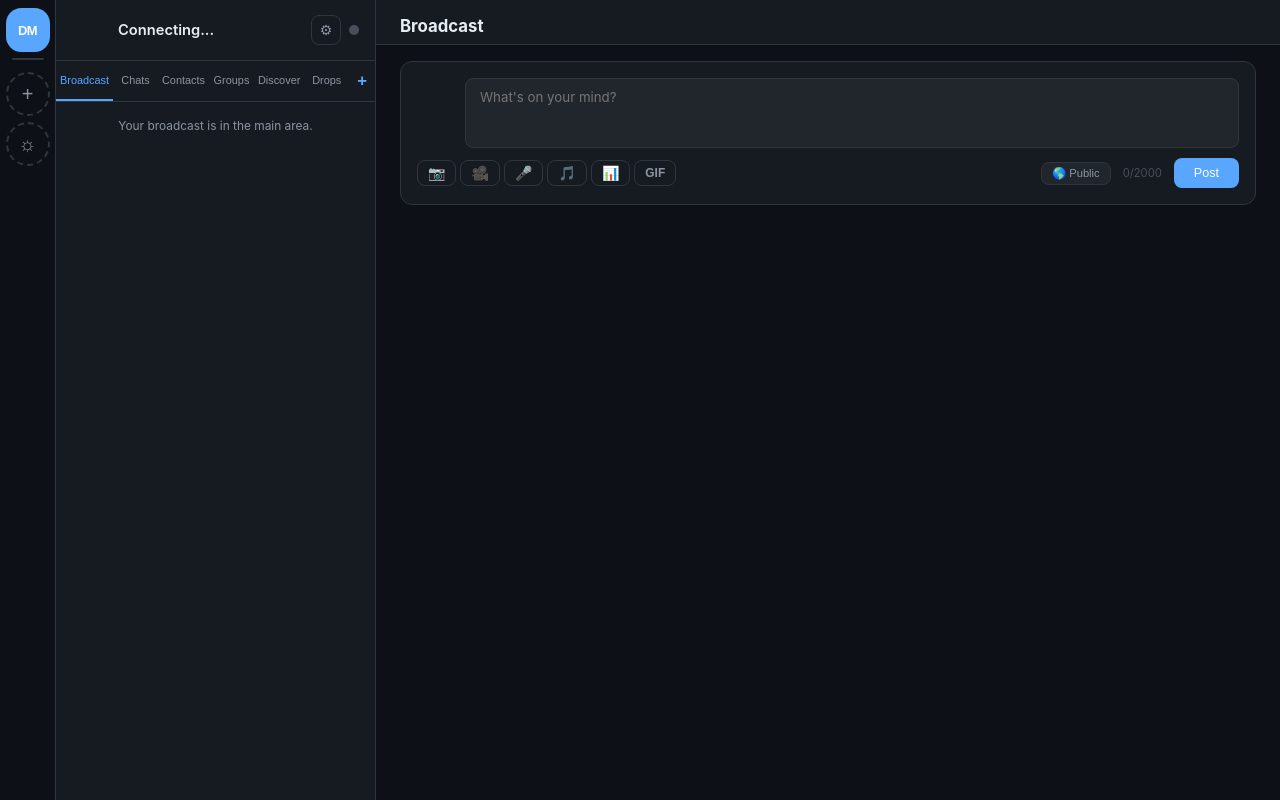
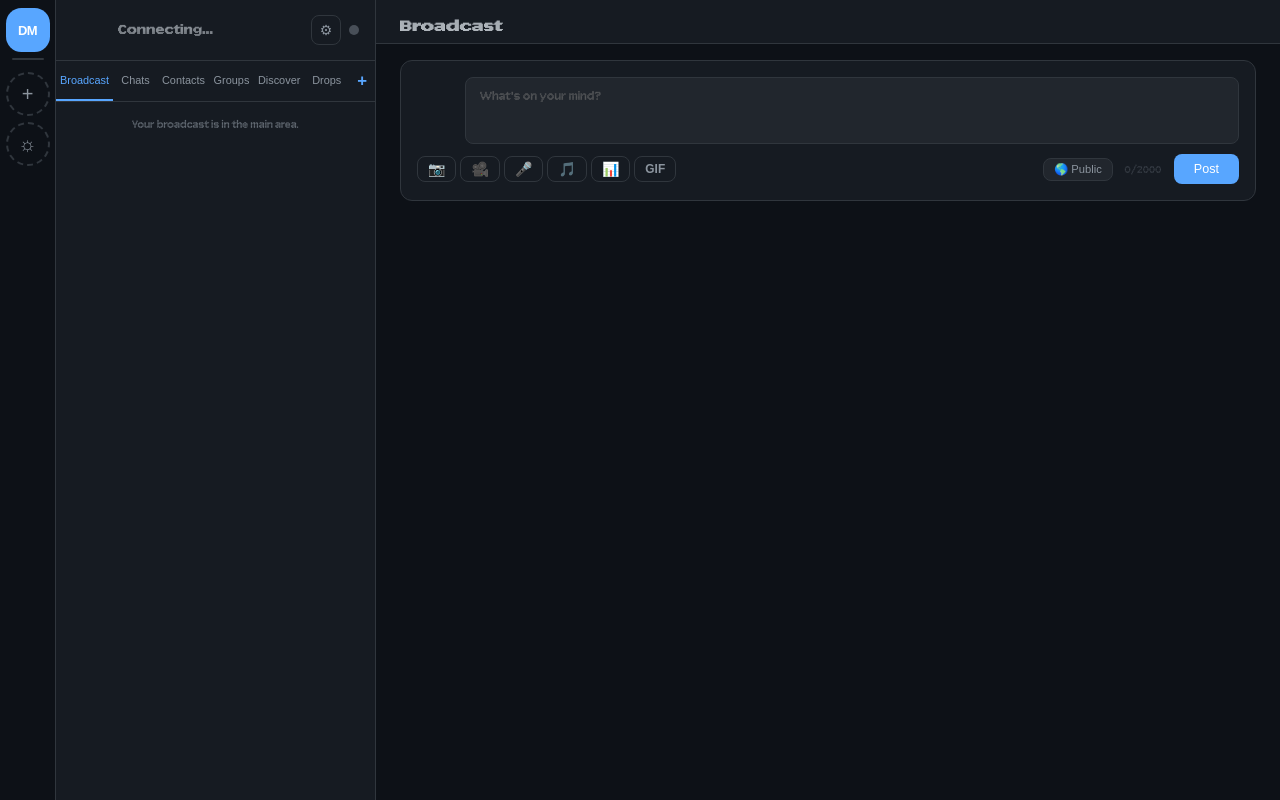
Before and after one commit to Jaguwa/OpenDescent, an Electron app: page frontend/index.html in a window 1280 px wide. Drawn offline with Linux system fonts and the light colour scheme.

Commit message:
Add Array font family as default app font
- Array Regular/Semibold/Bold + Wide variants (woff2)
- Set Array as default body font with system fallbacks
- Added Array Wide as customization option in Settings

```diff
--- a/frontend/index.html
+++ b/frontend/index.html
@@ -359,7 +359,8 @@
         <div class="settings-section">
           <h4>Font Family</h4>
           <select id="setting-font-family" style="width:100%">
-            <option value="">System Default</option>
+            <option value="">Array (Default)</option>
+            <option value="'Array Wide', 'Array', sans-serif">Array Wide</option>
             <option value="'Segoe UI', 'Avenir', system-ui, sans-serif">Rounded</option>
             <option value="Georgia, 'Times New Roman', serif">Serif</option>
             <option value="'Cascadia Code', 'Fira Code', 'Courier New', monospace">Mono</option>
--- a/frontend/style.css
+++ b/frontend/style.css
@@ -1,4 +1,48 @@
 /* ─── OpenDescent Frontend ─────────────────────────────────────────────── */
+
+/* ─── Array Font Family ───────────────────────────────────────────────── */
+@font-face {
+  font-family: 'Array';
+  src: url('fonts/Array-Regular.woff2') format('woff2');
+  font-weight: 400;
+  font-style: normal;
+  font-display: swap;
+}
+@font-face {
+  font-family: 'Array';
+  src: url('fonts/Array-Semibold.woff2') format('woff2');
+  font-weight: 600;
+  font-style: normal;
+  font-display: swap;
+}
+@font-face {
+  font-family: 'Array';
+  src: url('fonts/Array-Bold.woff2') format('woff2');
+  font-weight: 700;
+  font-style: normal;
+  font-display: swap;
+}
+@font-face {
+  font-family: 'Array Wide';
+  src: url('fonts/Array-Wide.woff2') format('woff2');
+  font-weight: 400;
+  font-style: normal;
+  font-display: swap;
+}
+@font-face {
+  font-family: 'Array Wide';
+  src: url('fonts/Array-SemiboldWide.woff2') format('woff2');
+  font-weight: 600;
+  font-style: normal;
+  font-display: swap;
+}
+@font-face {
+  font-family: 'Array Wide';
+  src: url('fonts/Array-BoldWide.woff2') format('woff2');
+  font-weight: 700;
+  font-style: normal;
+  font-display: swap;
+}
 
 :root {
   --bg-primary: #0d1117;
@@ -28,7 +72,7 @@
 }
 
 body {
-  font-family: -apple-system, BlinkMacSystemFont, 'Segoe UI', Roboto, Oxygen, sans-serif;
+  font-family: 'Array', -apple-system, BlinkMacSystemFont, 'Segoe UI', Roboto, Oxygen, sans-serif;
   background: var(--bg-primary);
   color: var(--text-primary);
   height: 100vh;
```
Also changed, not shown: frontend/fonts/Array-Bold.woff2 (added), frontend/fonts/Array-BoldWide.woff2 (added), frontend/fonts/Array-Regular.woff2 (added), frontend/fonts/Array-Semibold.woff2 (added), frontend/fonts/Array-SemiboldWide.woff2 (added), frontend/fonts/Array-Wide.woff2 (added).
